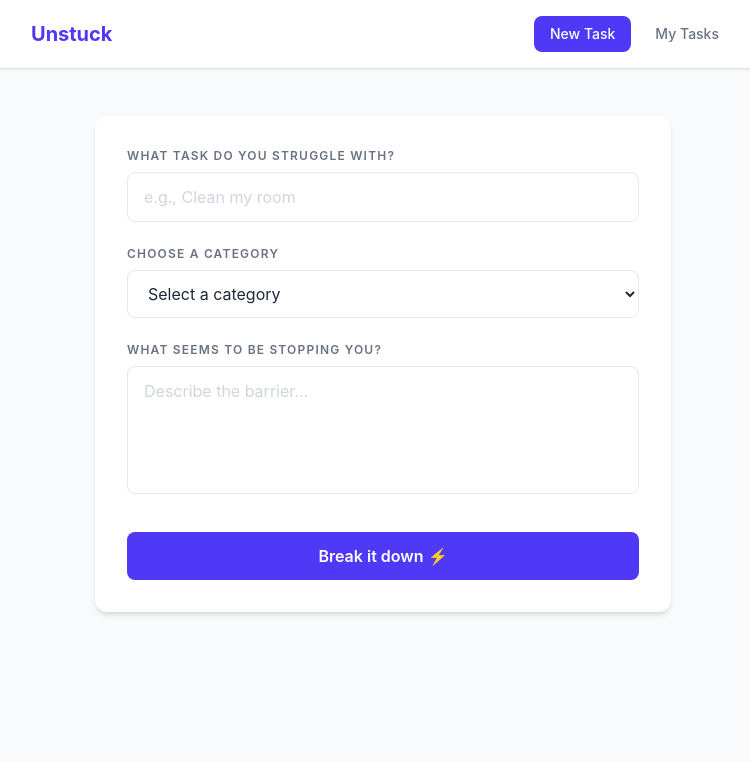
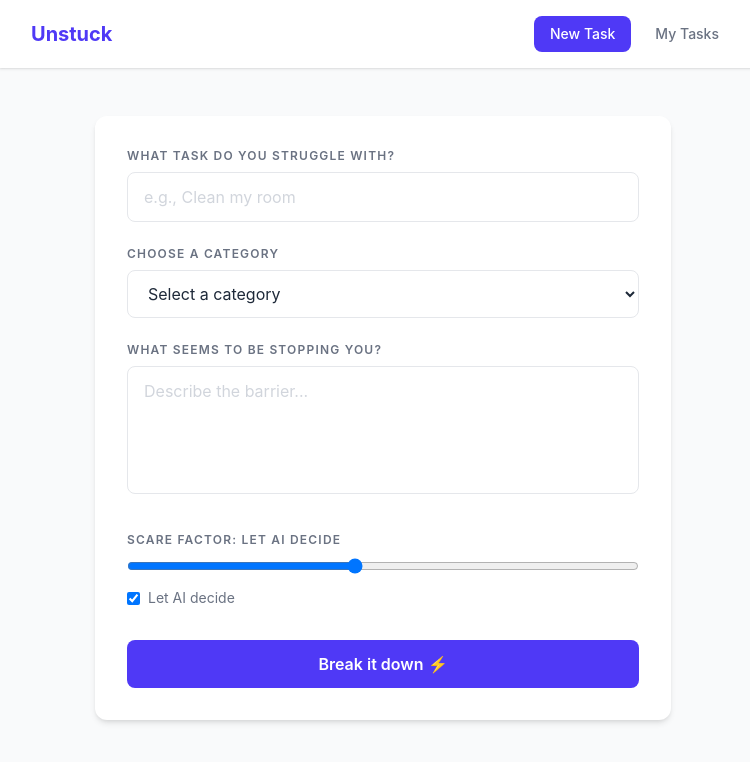
Before and after one commit to handechasacademy/UnstuckApp, a React (Vite) app in the folder unstuckapp-frontend/: page / in a window 1280 px wide. Shown: the top 762 px of the page, without its empty margins (257-1007 px from the left). Built offline with nearby package versions, Linux system fonts and the light colour scheme.

Commit message:
feat: add scare factor slider with Let AI decide option

```diff
--- a/unstuckapp-frontend/src/components/CreateTaskForm.jsx
+++ b/unstuckapp-frontend/src/components/CreateTaskForm.jsx
@@ -8,6 +8,7 @@ function CreateTaskForm({ onTaskCreated }) {
   const [result, setResult] = useState(null)
   const [isLoading, setIsLoading] = useState(false)
   const [error, setError] = useState(null)
+  const [scareFactor, setScareFactor] = useState(null)
 
   async function handleSubmit() {
     setIsLoading(true)
@@ -16,7 +17,7 @@ function CreateTaskForm({ onTaskCreated }) {
       const response = await fetch('https://localhost:7070/api/tasks', {
         method: 'POST',
         headers: { 'Content-Type': 'application/json' },
-        body: JSON.stringify({ goalTitle, category, barriers })
+        body: JSON.stringify({ goalTitle, category, barriers, scareFactor })
       })
       const data = await response.json()
       setResult(data)
@@ -74,7 +75,27 @@ function CreateTaskForm({ onTaskCreated }) {
           onChange={(e) => setBarriers(e.target.value)}
         />
       </div>
-
+      <div className="mb-8">
+        <label className="block text-xs font-semibold text-gray-500 uppercase tracking-widest mb-2">
+            Scare factor: {scareFactor ?? 'Let AI decide'}
+        </label>
+        <input
+            type="range"
+            min="1"
+            max="10"
+            className="w-full"
+            value={scareFactor ?? 5}
+            onChange={(e) => setScareFactor(Number(e.target.value))}
+        />
+        <label className="flex items-center gap-2 mt-2 text-sm text-gray-500 cursor-pointer">
+            <input
+            type="checkbox"
+            checked={scareFactor === null}
+            onChange={(e) => setScareFactor(e.target.checked ? null : 5)}
+            />
+            Let AI decide
+        </label>
+      </div>
       <button
         onClick={handleSubmit}
         disabled={isLoading}
```
